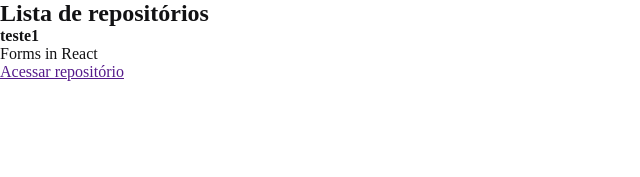
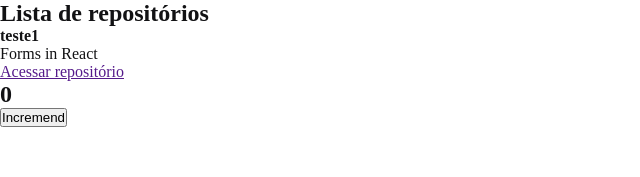
Before and after one commit to ValdielsonSiqueira/git-hub-explore, a React app: page / in a window 1280 px wide. Shown: the top 177 px of the page, without its empty margins (0-640 px from the left). Built offline with nearby package versions, Linux system fonts and the light colour scheme.

Commit message:
feat(tech): usando hook useState aula 03

```diff
--- a/src/App.jsx
+++ b/src/App.jsx
@@ -1,6 +1,12 @@
+import Counter from './components/Counter';
 import { RepositoryList } from './components/RepositoryList';
 import './styles/global.scss';
 
 export function App() {
-  return <RepositoryList/>
+  return(
+    <>
+      <RepositoryList/>
+      <Counter/>
+    </>
+  )
 }
--- /dev/null
+++ b/src/components/Counter.jsx
@@ -0,0 +1,16 @@
+import { useState } from 'react'
+export default function Counter() {
+  const [counter, setCounter] = useState(0);
+
+  const increment = () => {
+   setCounter(counter + 1);
+  }
+  return (
+    <div>
+      <h2>{counter}</h2>
+      <button type="button" onClick={increment}>
+        Incremend
+      </button>
+    </div>
+  )
+}
```
